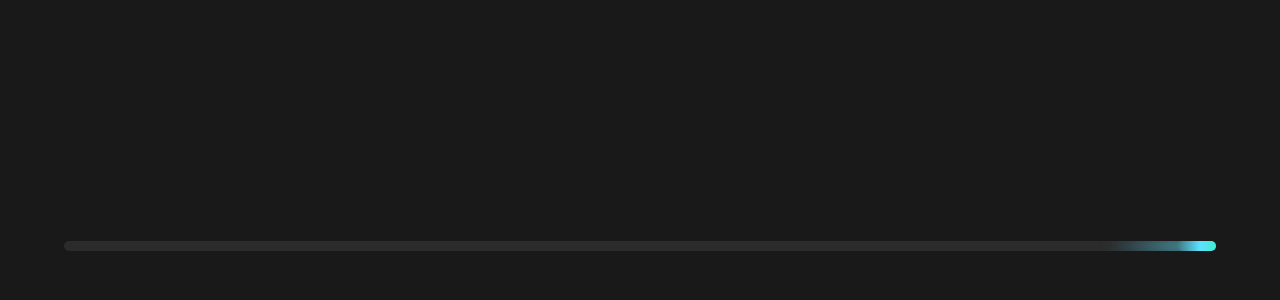
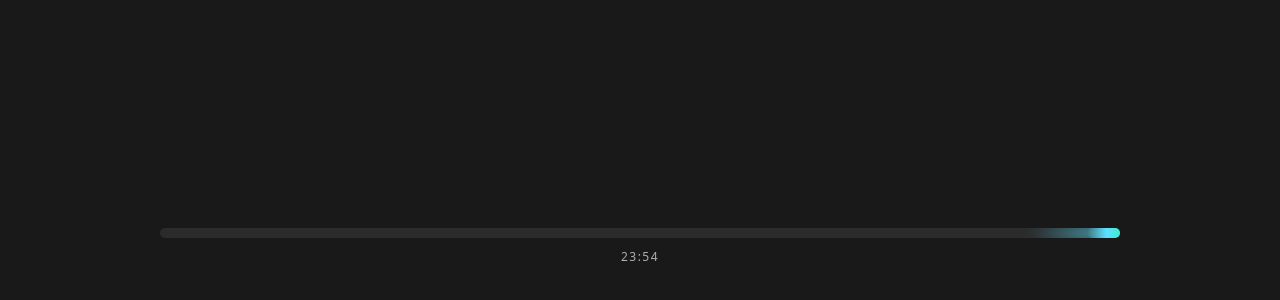
Before and after one commit to kei09-byte/hologram-refraction-cursor, a plain HTML site: page index.html in a window 1280 px wide. Shown: the part 154-454 px from the top of the page. Drawn offline with Linux system fonts and the light colour scheme.

Commit message:
Update index.html

```diff
--- a/index.html
+++ b/index.html
@@ -6,7 +6,6 @@
   <meta name="viewport" content="width=device-width, initial-scale=1.0">
   <style>
     :root {
-      /* ミニクロック系の色味 */
       --glow-cyan: #5ce1ff;
       --glow-teal: #35ffc3;
       --glow-rose: #ff8fb8;
@@ -20,7 +19,7 @@
       margin: 0;
       padding: 0;
       height: 100%;
-      background: #191919;          /* ←ここを変更 */
+      background: #191919;
       overflow: hidden;
       font-family: system-ui, -apple-system, "SF Pro Display", sans-serif;
     }
@@ -28,17 +27,26 @@
     .timeline-wrapper {
       position: relative;
       width: 100vw;
-      height: 100vh; /* Notion側で180〜220pxに調整 */
+      height: 100vh; /* Notion側で 180〜220px に調整 */
       display: flex;
       align-items: center;
       justify-content: center;
-      background: #191919;          /* ←ここも統一 */
+      background: #191919;
       overflow: hidden;
+    }
+
+    .timeline-inner {
+      display: flex;
+      flex-direction: column;
+      align-items: center;
+      gap: 10px;
+      width: 90%;
+      max-width: 960px;
     }
 
     .timeline-bar {
       position: relative;
-      width: 90%;
+      width: 100%;
       height: 10px;
       background: rgba(255, 255, 255, 0.08);
       border-radius: 10px;
@@ -77,30 +85,52 @@
       border-radius: 10px;
       pointer-events: none;
     }
+
+    /* 超ミニマルな現在時刻ラベル */
+    .time-label {
+      font-size: 12px;
+      color: rgba(255, 255, 255, 0.72);
+      letter-spacing: 0.12em;
+      text-transform: none;
+      opacity: 0.9;
+    }
   </style>
 </head>
 
 <body>
   <div class="timeline-wrapper">
-    <div class="timeline-bar">
-      <div class="timeline-glow" id="glow"></div>
-      <div class="timeline-core" id="core"></div>
+    <div class="timeline-inner">
+      <div class="timeline-bar">
+        <div class="timeline-glow" id="glow"></div>
+        <div class="timeline-core" id="core"></div>
+      </div>
+      <div class="time-label" id="timeLabel">--:--</div>
     </div>
   </div>
 
   <script>
+    function pad(n) {
+      return n.toString().padStart(2, "0");
+    }
+
     function updateTimeline() {
       const now = new Date();
-      const minutes = now.getHours() * 60 + now.getMinutes();
-      const progress = minutes / (24 * 60); // 0〜1
+      const hours = now.getHours();
+      const minutes = now.getMinutes();
+      const totalMinutes = hours * 60 + minutes;
+      const progress = totalMinutes / (24 * 60); // 0〜1
 
       const glow = document.getElementById("glow");
       const core = document.getElementById("core");
+      const timeLabel = document.getElementById("timeLabel");
 
       const pos = progress * 100;
 
       glow.style.left = `calc(${pos}% - 9%)`;
       core.style.left = `calc(${pos}% - 3%)`;
+
+      // 現在時刻（24時間表記、HH:MM）
+      timeLabel.textContent = `${pad(hours)}:${pad(minutes)}`;
     }
 
     updateTimeline();
```
